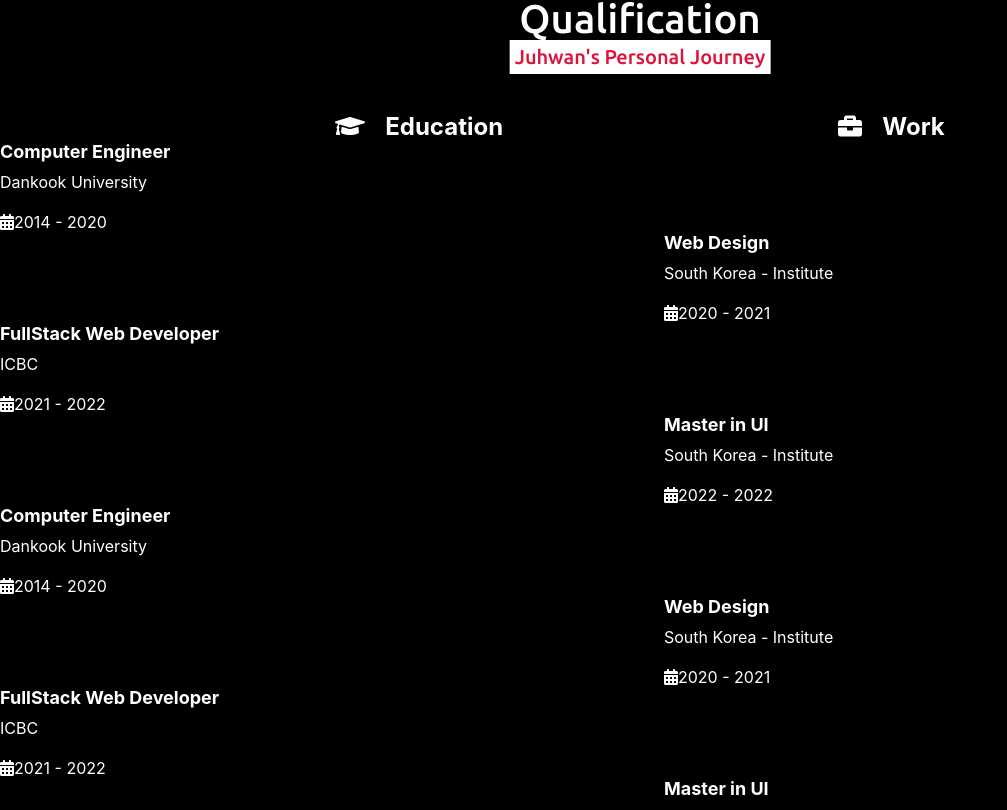
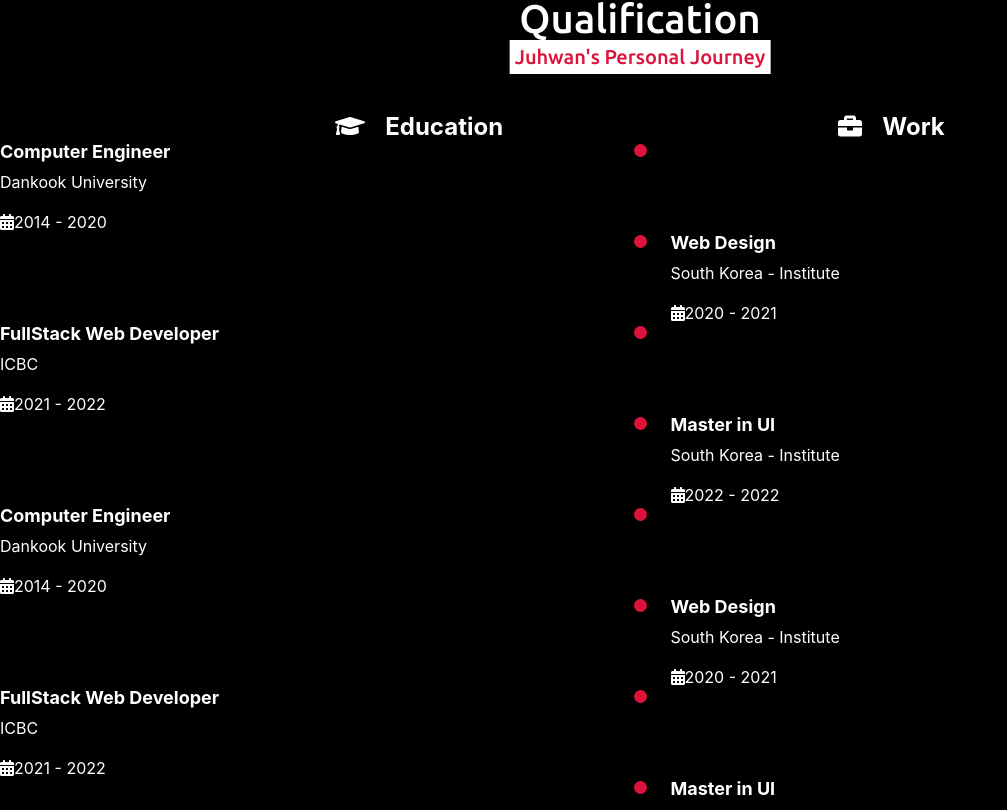
Before and after one commit to juhwan1014/Juhwan_Final_Portfolio, a React (Create React App) app: page / in a window 1280 px wide. Shown: the part 1590-2400 px from the top of the page, without its empty margins (0-1007 px from the left). Built offline with nearby package versions, Linux system fonts and the light colour scheme.

Commit message:
qualification works

```diff
--- a/src/App.css
+++ b/src/App.css
@@ -824,6 +824,21 @@
     margin-bottom: 20px;
     margin-top: 10px;
 }
+.qualification .calendar{
+
+}
+
+.qualification .rounder{
+    display: inline-block;
+    width: 13px;
+    height: 13px;
+    background-color: crimson;
+    border-radius: 50%;
+}
+
+.qualification .line{
+    display: block;
+}
 
 
 
```
